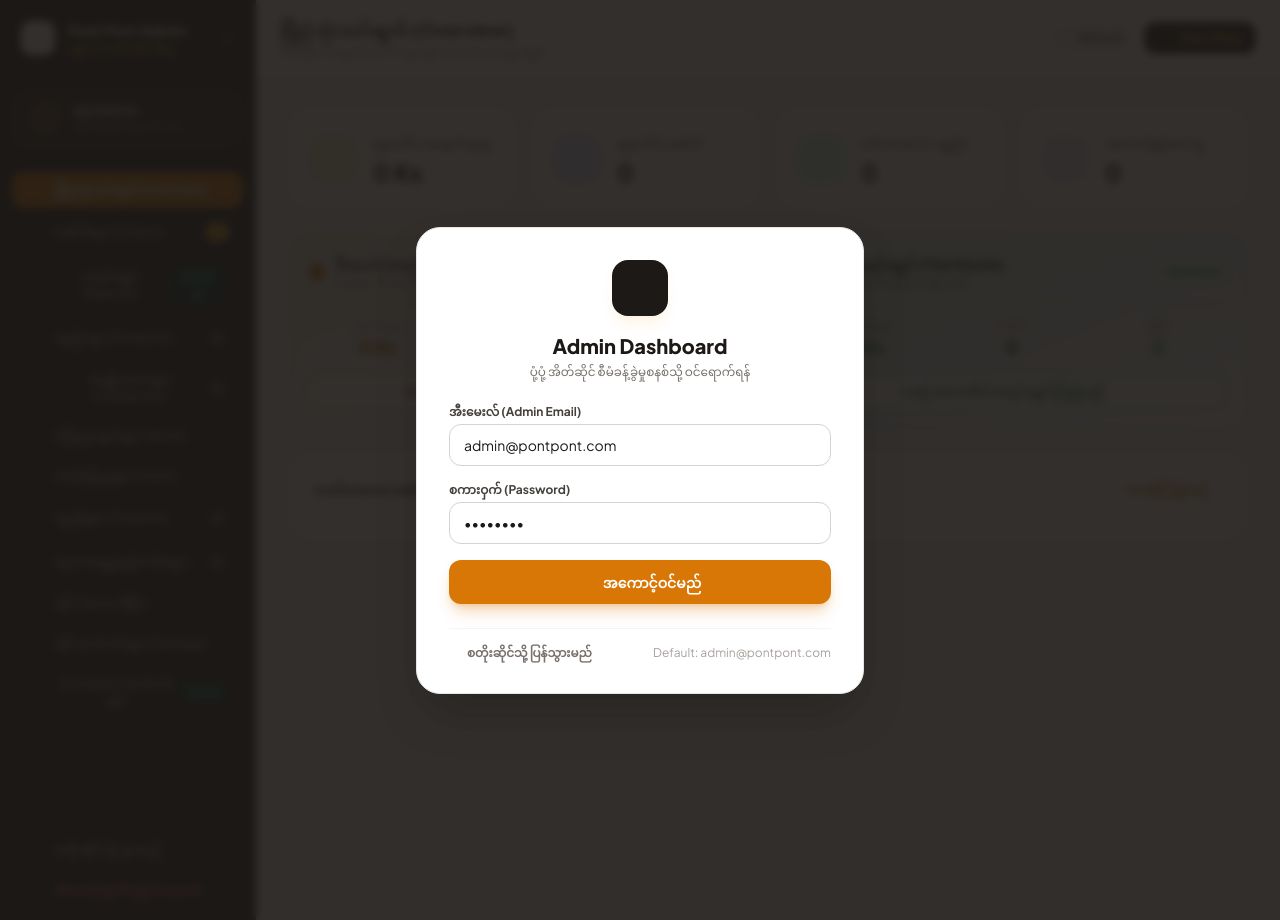
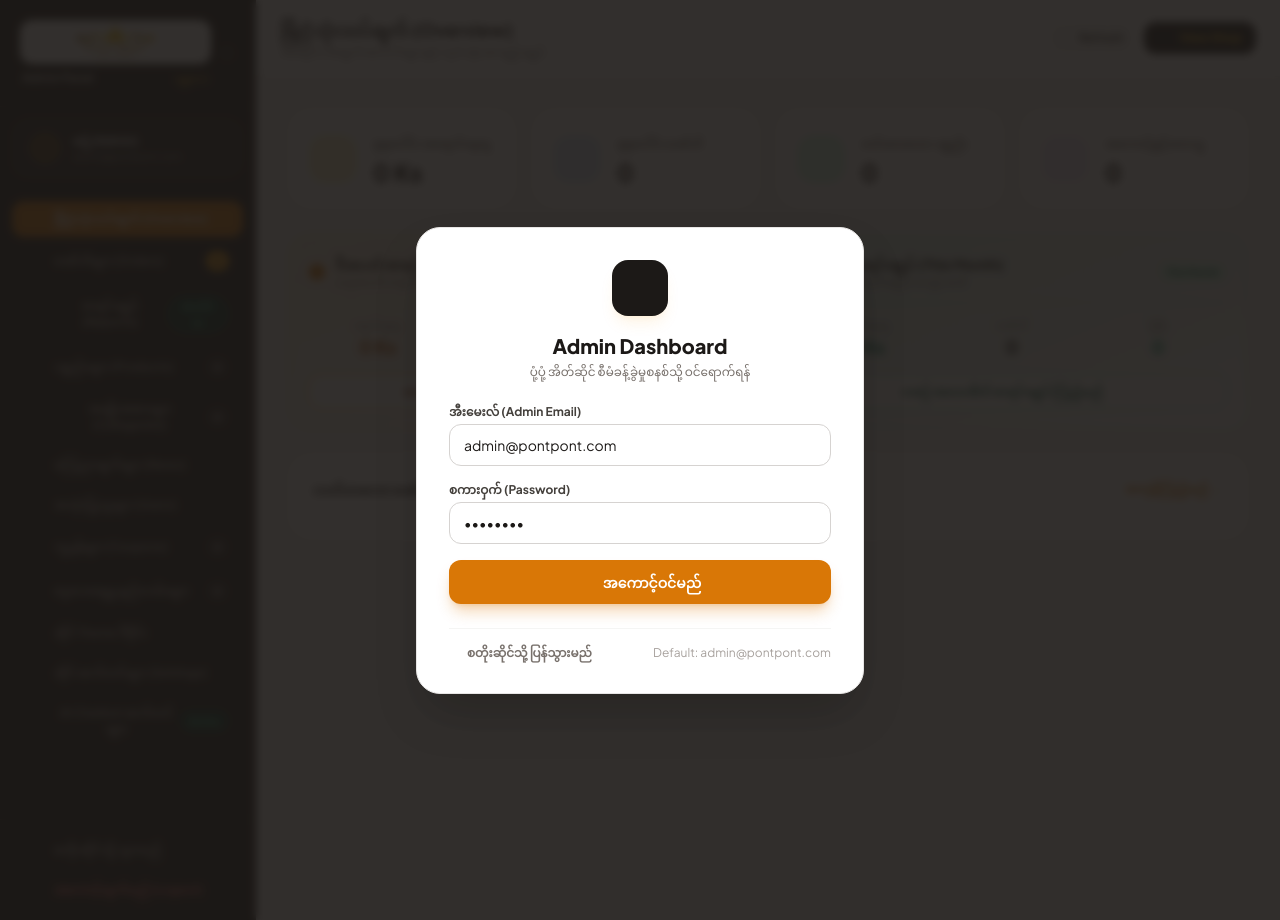
Before and after one commit to chawkuu-hash/Pontpont-PHP, a PHP site: page /admin.php in a window 1280 px wide. Run offline with PHP 8.4, Linux system fonts and the light colour scheme; data comes from the database, SQL or seed files in the repository; some libraries are stand-ins or nearby versions; some web fonts are replaced.

Commit message:
feat: replace separate logo and shop name text with wide horizontal brand logo banner

```diff
--- a/admin.php
+++ b/admin.php
@@ -101,13 +101,13 @@ require_once __DIR__ . '/config/db.php';
         <div>
             <!-- Brand -->
             <div class="p-5 border-b border-stone-800 flex items-center justify-between">
-                <a href="admin.php" class="flex items-center gap-3">
-                    <div id="adminBrandLogoContainer" class="w-9 h-9 rounded-xl bg-white border border-stone-700 text-amber-600 flex items-center justify-center font-bold shadow-xs overflow-hidden flex-shrink-0 p-0.5">
-                        <i data-lucide="shield-check" class="w-5 h-5 text-amber-600"></i>
-                    </div>
-                    <div class="min-w-0">
-                        <h1 id="adminBrandTitle" class="text-sm font-extrabold text-white tracking-wide truncate">Pont Pont Admin</h1>
-                        <p id="adminBrandSubtitle" class="text-[11px] text-amber-400 font-medium truncate">မန္တလေး စတိုးဆိုင် စီမံမှု</p>
+                <a href="admin.php" class="flex flex-col gap-1.5 flex-1 min-w-0 mr-2">
+                    <div class="bg-white rounded-xl p-1.5 shadow-xs flex items-center justify-center">
+                        <img id="adminBrandBannerImg" src="assets/images/pontpont_logo.jpg" alt="Pont Pont Admin" class="h-8 w-auto max-w-full object-contain">
+                    </div>
+                    <div class="flex items-center justify-between px-0.5">
+                        <span id="adminBrandTitle" class="text-xs font-bold text-stone-300">Admin Panel</span>
+                        <span id="adminBrandSubtitle" class="text-[10px] text-amber-400 font-medium">မန္တလေး</span>
                     </div>
                 </a>
                 <a href="index.php" title="စတိုးဆိုင် ကြည့်မည်" class="p-2 rounded-lg bg-stone-800 hover:bg-stone-700 text-stone-300 transition">
@@ -974,10 +974,10 @@ require_once __DIR__ . '/config/db.php';
                         <div class="pt-3 border-t border-stone-100">
                             <label class="block font-bold mb-1.5">ဆိုင် Logo (Shop Logo)</label>
                             <div class="flex flex-col sm:flex-row items-start sm:items-center gap-4">
-                                <!-- Logo Preview Box -->
-                                <div id="setShopLogoPreviewBox" class="w-20 h-20 rounded-2xl border-2 border-dashed border-stone-300 flex items-center justify-center bg-white overflow-hidden flex-shrink-0 relative group shadow-xs">
-                                    <img id="setShopLogoPreview" src="" alt="Logo Preview" class="w-full h-full object-contain hidden p-1">
-                                    <div id="setShopLogoPlaceholder" class="text-stone-400 flex flex-col items-center justify-center text-center p-2">
+                                <!-- Logo Preview Box (Wide Horizontal Banner) -->
+                                <div id="setShopLogoPreviewBox" class="w-56 sm:w-64 h-20 rounded-2xl border-2 border-dashed border-stone-300 flex items-center justify-center bg-white overflow-hidden flex-shrink-0 relative group shadow-xs p-2">
+                                    <img id="setShopLogoPreview" src="assets/images/pontpont_logo.jpg" alt="Logo Preview" class="w-full h-full object-contain">
+                                    <div id="setShopLogoPlaceholder" class="text-stone-400 flex flex-col items-center justify-center text-center p-2 hidden">
                                         <i data-lucide="image" class="w-6 h-6 mb-1 text-stone-300"></i>
                                         <span class="text-[10px] font-bold text-stone-400">No Logo</span>
                                     </div>
@@ -3581,14 +3581,10 @@ require_once __DIR__ . '/config/db.php';
                 const subEl = document.getElementById('adminBrandSubtitle');
                 if (subEl) subEl.innerText = s.shop_subtitle || s.shop_name_mm;
             }
-            const logoBox = document.getElementById('adminBrandLogoContainer');
-            if (logoBox) {
-                if (s.shop_logo && s.shop_logo.trim()) {
-                    logoBox.innerHTML = `<img src="${escapeHtml(s.shop_logo.trim())}" class="w-full h-full object-contain">`;
-                } else {
-                    logoBox.innerHTML = `<i data-lucide="shield-check" class="w-5 h-5 text-amber-600"></i>`;
-                    lucide.createIcons();
-                }
+            const bannerImg = document.getElementById('adminBrandBannerImg');
+            if (bannerImg) {
+                const logoUrl = (s.shop_logo && s.shop_logo.trim()) ? s.shop_logo.trim() : 'assets/images/pontpont_logo.jpg';
+                bannerImg.src = logoUrl;
             }
         }
 
```
Also changed, not shown: index.php (+39 -23 lines), profile.php (+3 -10 lines), assets/images/pontpont_logo.jpg (added).
